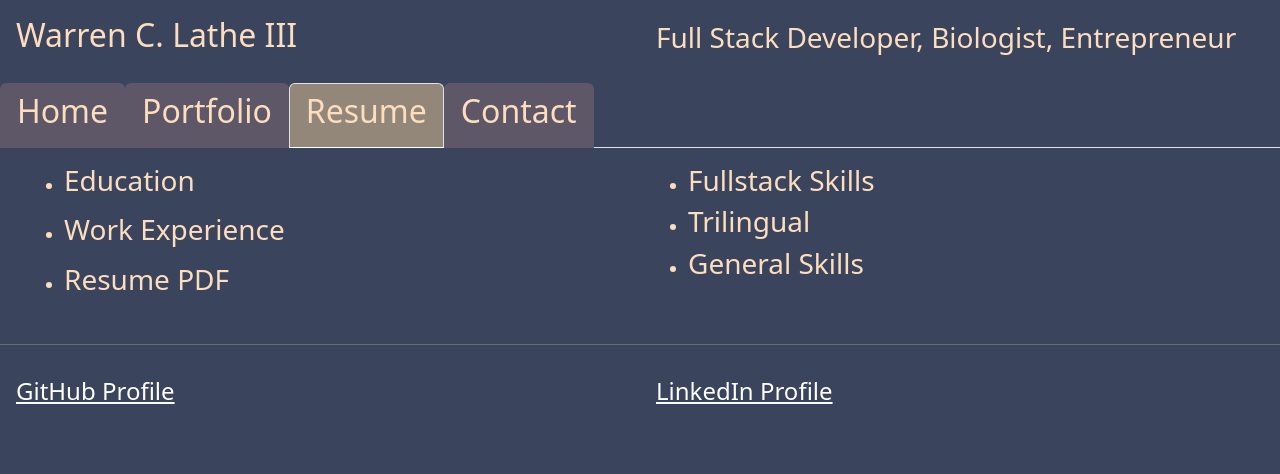
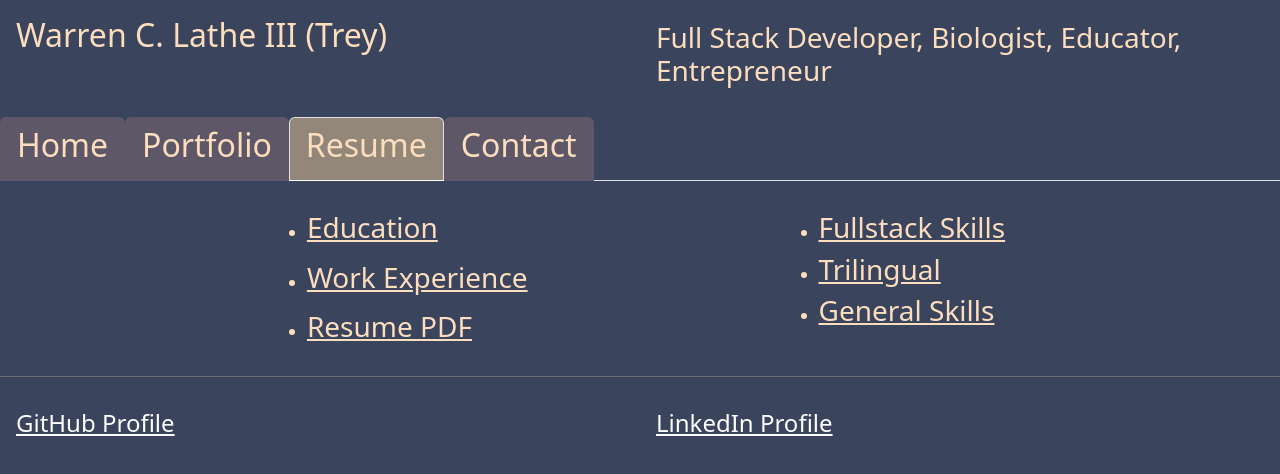
Before and after one commit to TreyLathe/WCL3Portfolio, a React (Vite) app: page /Resume in a window 1280 px wide. Shown: the top 474 px of the page. Built offline with nearby package versions, Linux system fonts and the light colour scheme.

Commit message:
styling changes

```diff
--- a/src/components/Header.jsx
+++ b/src/components/Header.jsx
@@ -2,10 +2,10 @@ export default function Header() {
     return (
       <div style={{ display: "flex" }}>
         <div style={{ flex: 1, padding: "1rem" }}>
-          <h2>Warren C. Lathe III</h2>
+          <h2>Warren C. Lathe III (Trey)</h2>
         </div>
         <div style={{ flex: 1, padding: "1.3rem" }}>
-         <h3>Full Stack Developer, Biologist, Entrepreneur</h3>
+         <h3>Full Stack Developer, Biologist, Educator, Entrepreneur</h3>
         </div>
       </div>
     );
--- a/src/pages/Portfolio.jsx
+++ b/src/pages/Portfolio.jsx
@@ -1,7 +1,6 @@
 import CourseLogo from "../assets/images/CourseLogo.jpg";
 import BeerPoetry from "../assets/images/BeerPoetry.jpg";
 import WeatherDashboard from "../assets/images/WeatherDashboard.jpg";
-import JSQuiz from "../assets/images/JSQuiz.jpg";
 import LogoMaker from "../assets/images/LogoMaker.jpg";
 import EmployeeTracker from "../assets/images/EmployeeTracker.jpg";
 import exambuilder from "../assets/images/exambuilder.jpg";
--- a/src/pages/Resume.jsx
+++ b/src/pages/Resume.jsx
@@ -17,11 +17,11 @@ export default function Resume() {
   };
 
   return (
-    <div style={{ display: "flex" }}>
-      <div style={{ flex: 1, padding: "1rem" }}>
+    <div style={{ display: "flex", justifyContent: "space-evenly", marginTop: "30px"}}>
+      <div >
         <ul>
           <li>
-            <h3 onClick={() => toggleSection('education')}>Education</h3>
+            <h3 onClick={() => toggleSection('education')} style={{ cursor: "pointer", textDecoration: "underline" }}>Education</h3>
             {isSectionOpen('education') && (
               <ul>
                 <li>
@@ -42,7 +42,7 @@ export default function Resume() {
         </ul>
         <ul>
           <li>
-            <h3 onClick={() => toggleSection('workExperience')}>Work Experience</h3>
+            <h3 onClick={() => toggleSection('workExperience')} style={{ cursor: "pointer", textDecoration: "underline" }}>Work Experience</h3>
             {isSectionOpen('workExperience') && (
               <ul>
                 <li>
@@ -66,7 +66,7 @@ export default function Resume() {
         </ul>
         <ul>
           <li>
-            <h3 onClick={() => toggleSection('resumePdf')}>Resume PDF</h3>
+            <h3 onClick={() => toggleSection('resumePdf')} style={{ cursor: "pointer", textDecoration: "underline" }}>Resume PDF</h3>
             {isSectionOpen('resumePdf') && (
               <ul>
                 <li>
@@ -78,10 +78,10 @@ export default function Resume() {
         </ul>
       </div>
 
-      <div style={{ flex: 1, padding: "1rem" }}>
+      <div >
         <ul>
           <li>
-            <h3 onClick={() => toggleSection('fullstackSkills')}>Fullstack Skills</h3>
+            <h3 onClick={() => toggleSection('fullstackSkills')} style={{ cursor: "pointer", textDecoration: "underline" }}>Fullstack Skills</h3>
             {isSectionOpen('fullstackSkills') && (
               <ul>
                 <li>HTML, CSS, JavaScript</li>
@@ -92,7 +92,7 @@ export default function Resume() {
             )}
           </li>
           <li>
-            <h3 onClick={() => toggleSection('trilingual')}>Trilingual</h3>
+            <h3 onClick={() => toggleSection('trilingual')} style={{ cursor: "pointer", textDecoration: "underline" }}>Trilingual</h3>
             {isSectionOpen('trilingual') && (
               <ul>
                 <li>English, Native</li>
@@ -102,7 +102,7 @@ export default function Resume() {
             )}
           </li>
           <li>
-            <h3 onClick={() => toggleSection('generalSkills')}>General Skills</h3>
+            <h3 onClick={() => toggleSection('generalSkills')} style={{ cursor: "pointer", textDecoration: "underline" }} >General Skills</h3>
             {isSectionOpen('generalSkills') && (
               <ul>
                 <li>Organizational Management</li>
```
